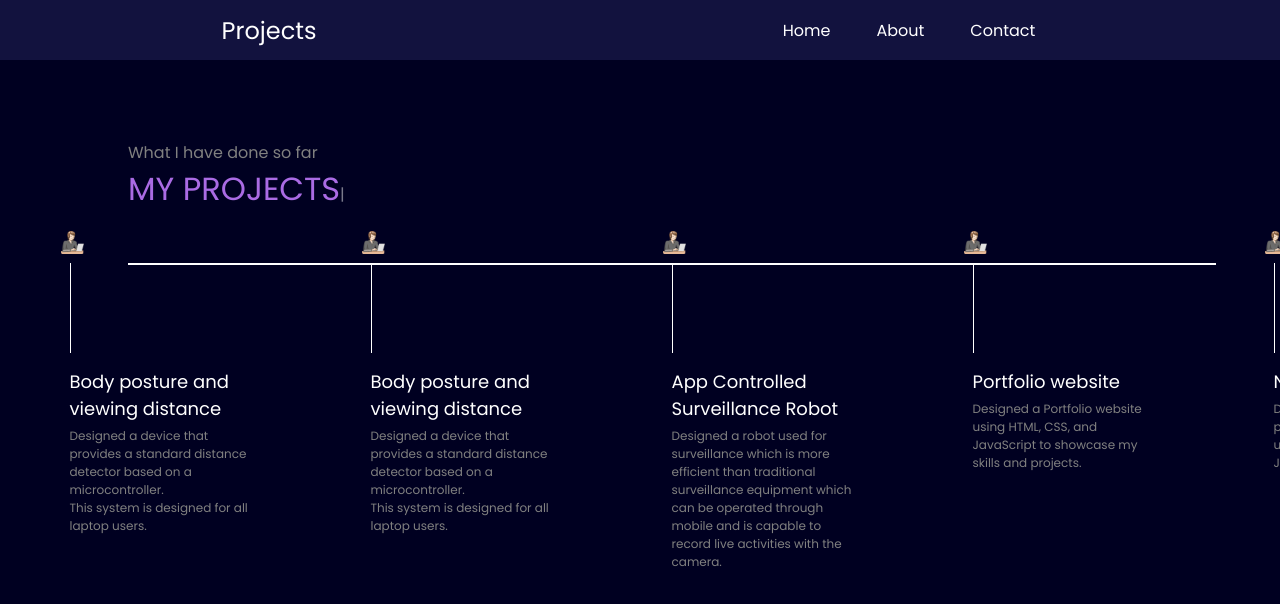
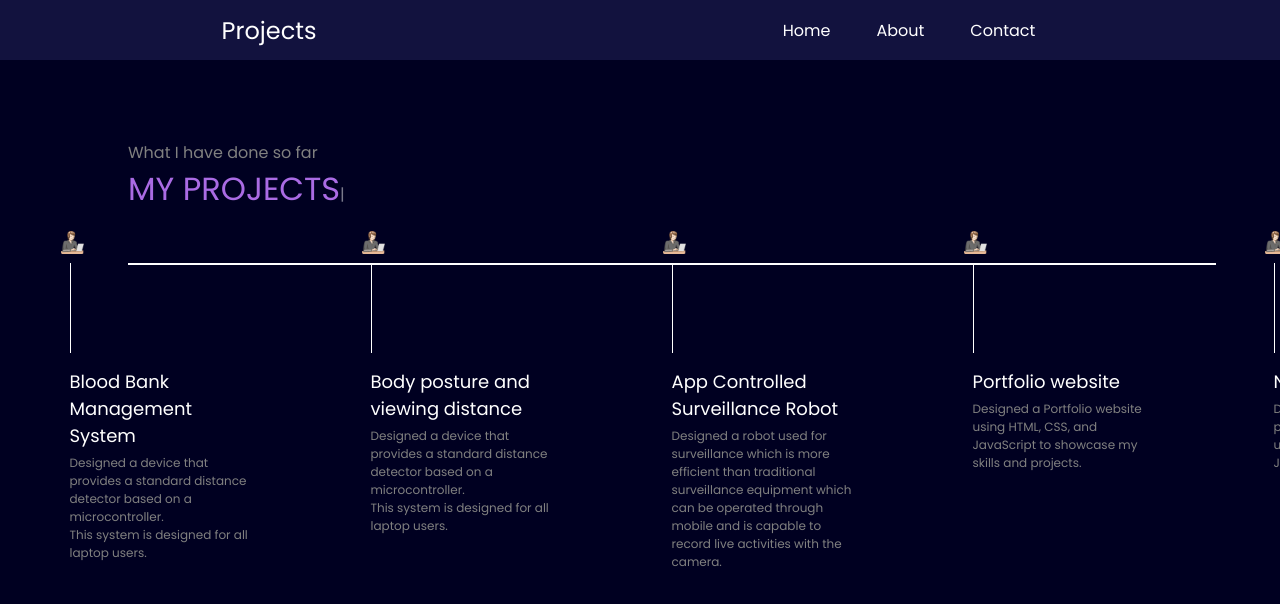
Before and after one commit to manus1417/portfolio_website, a plain HTML site: page projects.html in a window 1280 px wide. Shown: the top 604 px of the page. Drawn offline with nearby package versions, Linux system fonts and the light colour scheme.

Commit message:
Update projects.html

```diff
--- a/projects.html
+++ b/projects.html
@@ -38,7 +38,7 @@
         <div class="box">
           <div class="vertical">
             <img src="developer.png" alt="" class="image-top" />
-            <div class="vertical-title">Body posture and viewing distance</div>
+            <div class="vertical-title">Blood Bank Management System</div>
             <div class="vertical-desc">
               Designed a device that provides a standard distance detector based
               on a microcontroller. <br />
```
